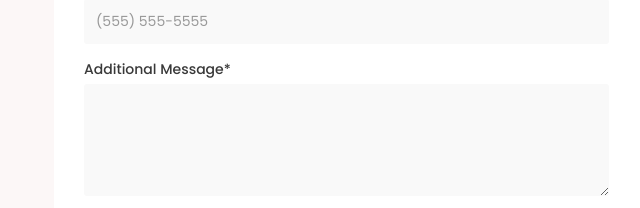
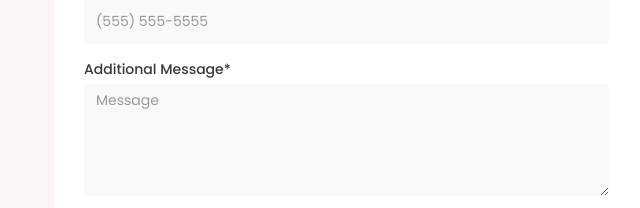
Before and after one commit to axk5209/renalcareoftexas, a plain HTML site: page index.html in a window 1280 px wide. Shown: the part 2983-3191 px from the top of the page, 586-1226 px from the left. Drawn offline with Linux system fonts and the light colour scheme.

Commit message:
Fixed message text area

```diff
--- a/index.html
+++ b/index.html
@@ -282,11 +282,10 @@ http://www.tooplate.com/view/2098-health
 							</div>
 
 
-
 							<div class="col-md-12 col-sm-12">
 								<label for="Message">Additional Message<span>*</span></label>
-								<textarea class="form-control" rows="5" id="message" name="message" placeholder="message" required>
-								</textarea>
+								<textarea class="form-control" rows="5" id="message" name="message"
+									placeholder="Message" required></textarea>
 								<button type="submit" class="form-control" id="cf-submit" name="submit">Submit</button>
 							</div>
 							<div id = "message-block" class="col-md-12 col-sm-12" style="text-align: center;margin-top: -10px;display:none">
```
